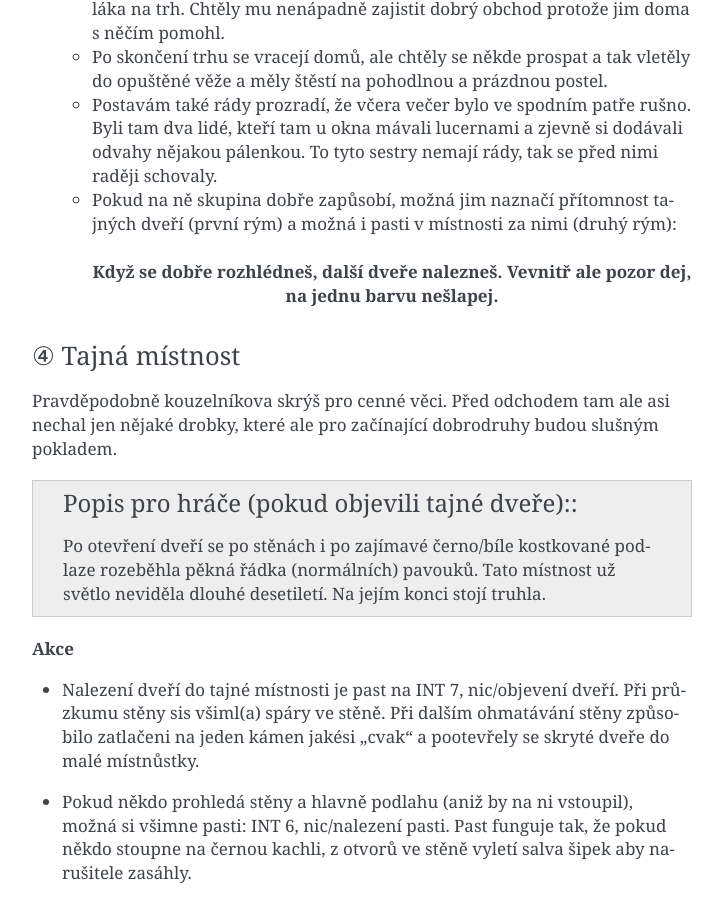
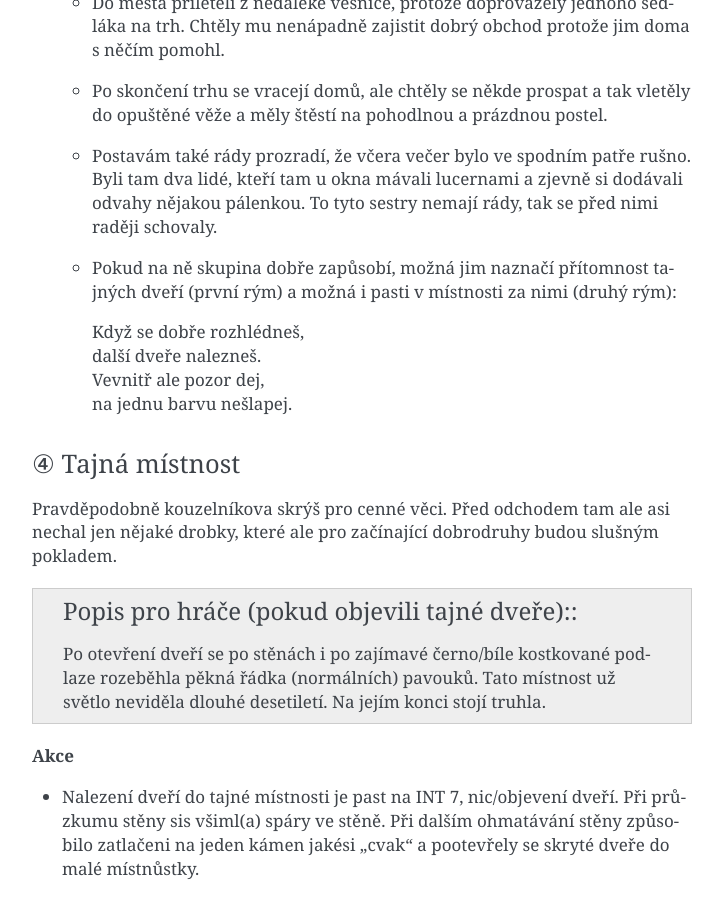
Before and after one commit to jhutar/nasdracak, a Sphinx documentation site: the page built from docs/source/opustena_magova_vez/index.rst, in a window 1280 px wide and 900 px high, scrolled down 9300 px. Shown: the whole window, without its empty margins (388-1111 px from the left). Built offline with Sphinx 7.4.7, drawn with Linux system fonts in a browser that asks for light colours; pages that are not in the unit, such as notebooks, are missing from menus; some of the changed lines change nothing that is shown.

Commit message:
fix: Myslim ze blockquote vypada lip

```diff
--- a/docs/source/opustena_magova_vez/index.rst
+++ b/docs/source/opustena_magova_vez/index.rst
@@ -252,11 +252,10 @@
   * Postavám také rády prozradí, že včera večer bylo ve spodním patře rušno. Byli tam dva lidé, kteří tam u okna mávali lucernami a zjevně si dodávali odvahy nějakou pálenkou. To tyto sestry nemají rády, tak se před nimi raději schovaly.
   * Pokud na ně skupina dobře zapůsobí, možná jim naznačí přítomnost tajných dveří (první rým) a možná i pasti v místnosti za nimi (druhý rým):
 
-   .. centered::
-      Když se dobře rozhlédneš,
-      další dveře nalezneš.
-      Vevnitř ale pozor dej,
-      na jednu barvu nešlapej.
+    | Když se dobře rozhlédneš,
+    | další dveře nalezneš.
+    | Vevnitř ale pozor dej,
+    | na jednu barvu nešlapej.
 
 ④ Tajná místnost
 ----------------
```
